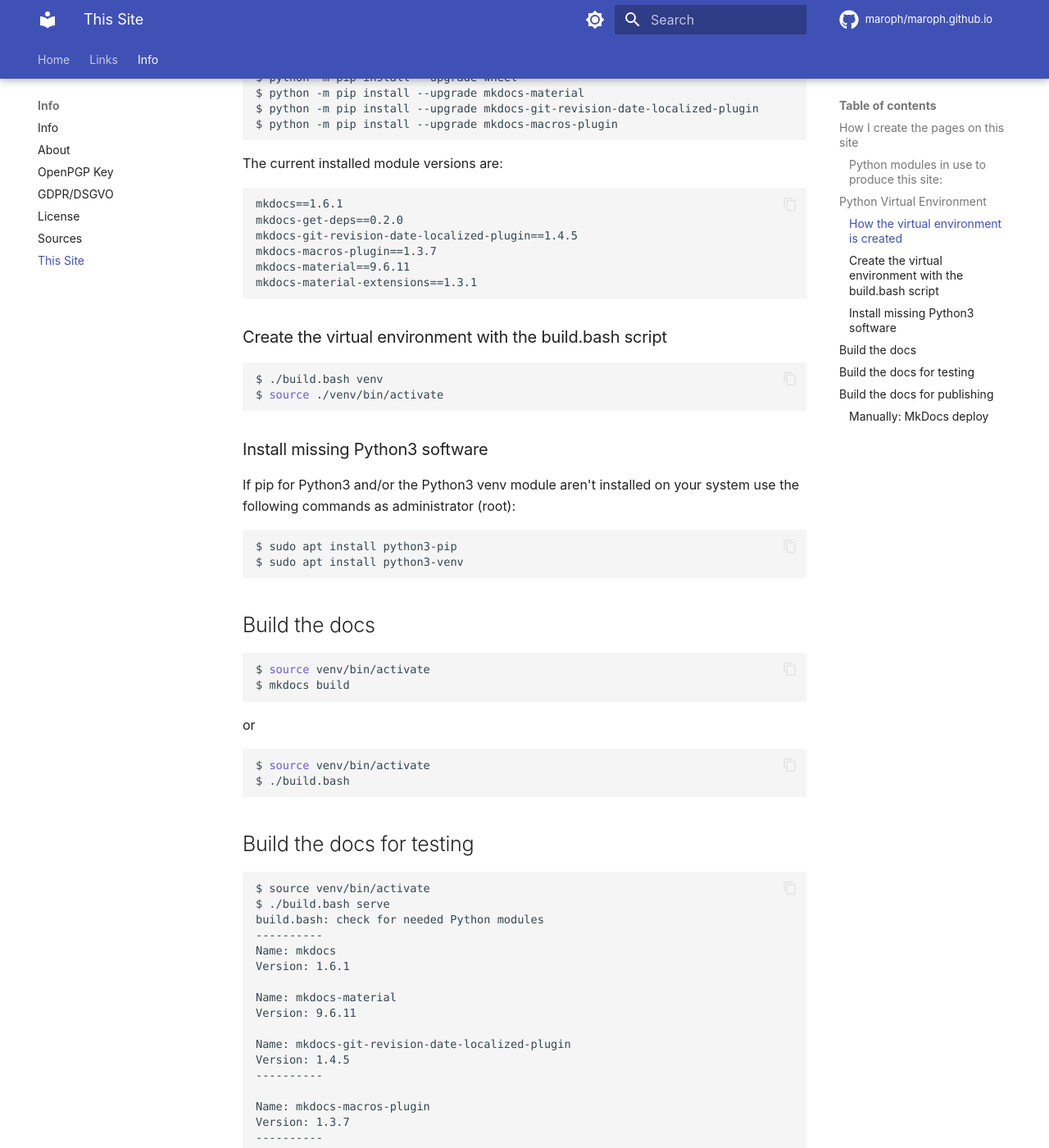
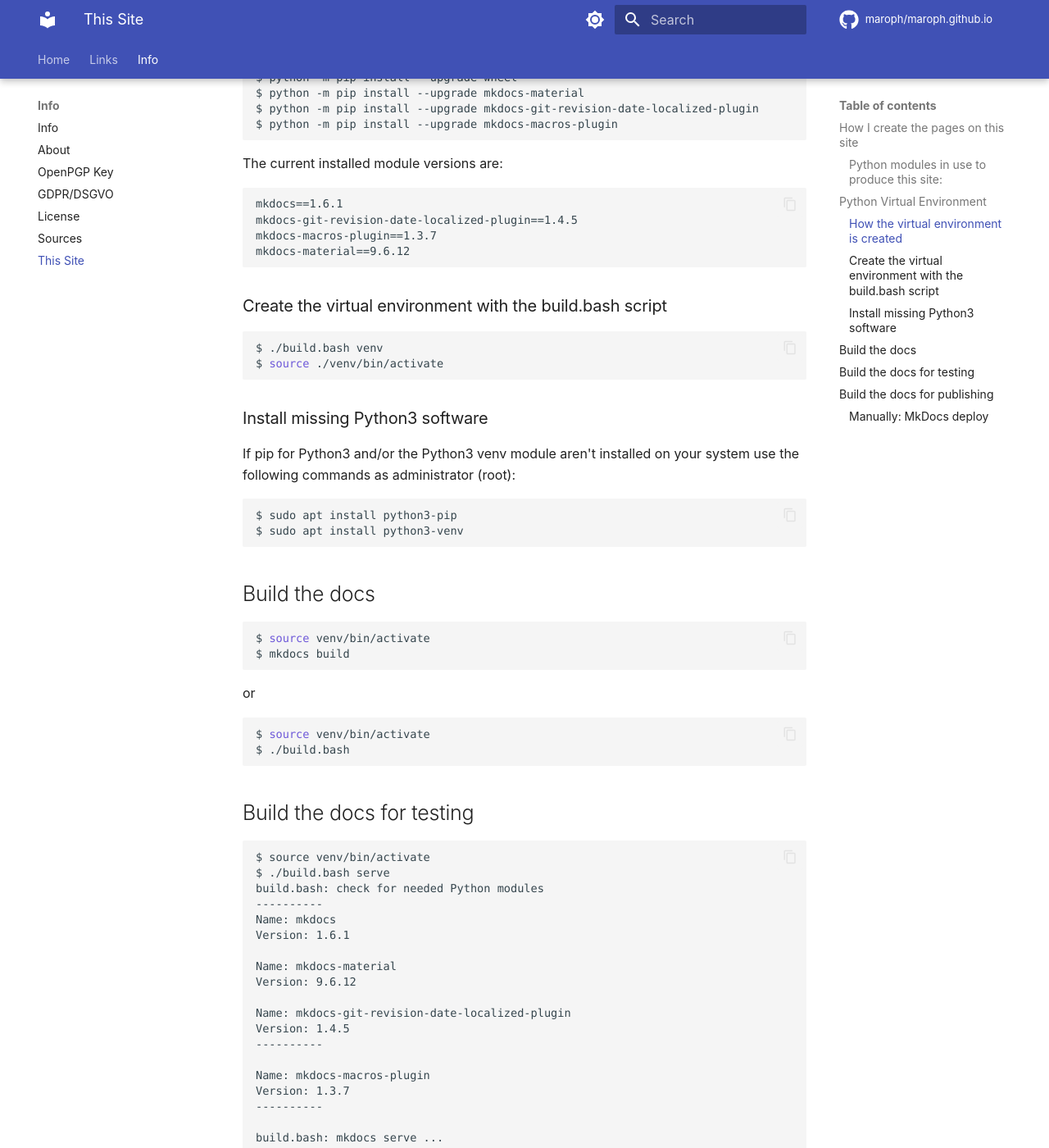
Before and after one commit to maroph/maroph.github.io, an MkDocs documentation site: the page built from docs/info/site.md, in a window 1280 px wide and 1400 px high, scrolled down 889 px. Shown: the whole window at 82% size. Built offline with MkDocs 1.6.1 and Material for MkDocs 9.7.7, drawn with Linux system fonts in a browser that asks for light colours; plug-ins that fetch from the network failed and are left out; comment, search, counter and statistics services are not loaded.

Commit message:
some small changes, add new GitHub page

````diff
--- a/docs/info/site.md
+++ b/docs/info/site.md
@@ -41,11 +41,9 @@
 
 ```
 mkdocs==1.6.1
-mkdocs-get-deps==0.2.0
 mkdocs-git-revision-date-localized-plugin==1.4.5
 mkdocs-macros-plugin==1.3.7
-mkdocs-material==9.6.11
-mkdocs-material-extensions==1.3.1
+mkdocs-material==9.6.12
 ```
 
 ### Create the virtual environment with the build.bash script
@@ -88,7 +86,7 @@
 Version: 1.6.1
 
 Name: mkdocs-material
-Version: 9.6.11
+Version: 9.6.12
 
 Name: mkdocs-git-revision-date-localized-plugin
 Version: 1.4.5
--- a/mkdocs.yml
+++ b/mkdocs.yml
@@ -1,7 +1,10 @@
 # yaml-language-server: $schema=https://squidfunk.github.io/mkdocs-material/schema.json
+# Documentation:
 # https://www.mkdocs.org/getting-started/
 # https://www.mkdocs.org/user-guide/
 # https://squidfunk.github.io/mkdocs-material/
+# https://timvink.github.io/mkdocs-git-revision-date-localized-plugin/index.html
+# https://mkdocs-macros-plugin.readthedocs.io/en/latest/
 site_name: My Main GitHub Page
 site_url: https://maroph.github.io/
 site_description: My main GitHub Page
````
Also changed, not shown: docs/info/sources.md (+3 -2 lines), docs/links/github_pages.md (+1 -0 lines).
